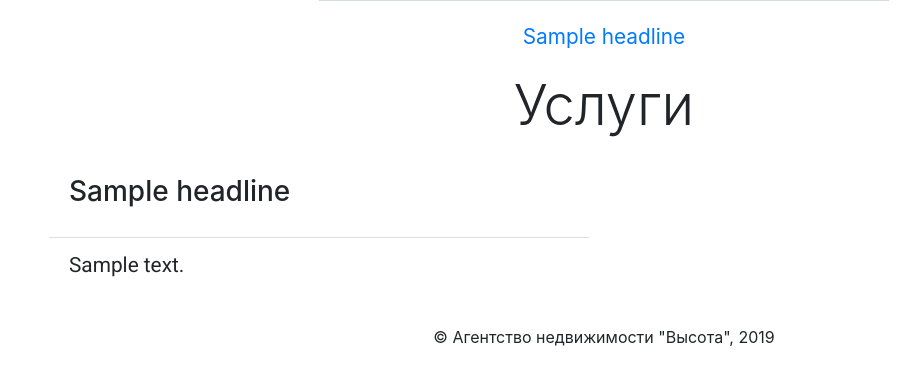
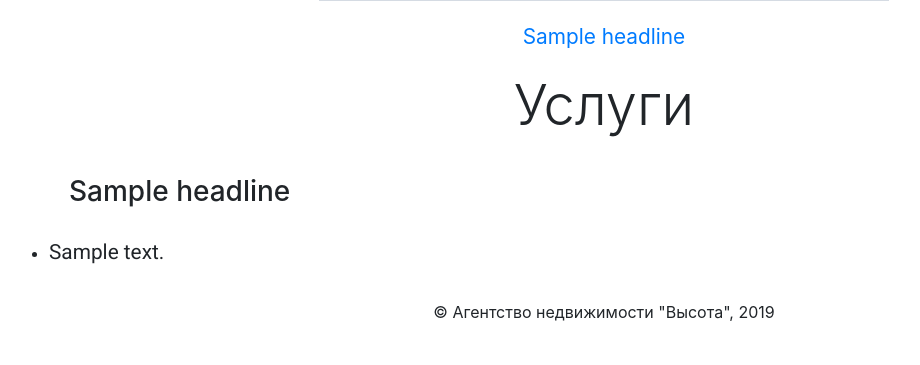
Before and after one commit to JazinBazin/height, a Django app: template agency/templates/agency/pages/services.html in a window 1280 px wide. Shown: the part 677-1042 px from the top of the page, without its empty margins (36-956 px from the left). After the commit the page ends 998 px from the top, so only its background shows below. Run offline with Django 3.2, Linux system fonts and the light colour scheme; the template is opened without the code that fills it: most values are stand-ins (such as "Sample title", 1, 10 or a date in 2020); grey boxes marked "Sample" are stand-in pictures; some libraries are stand-ins or nearby versions.

Commit message:
changed services style

```diff
--- a/agency/templates/agency/pages/services.html
+++ b/agency/templates/agency/pages/services.html
@@ -15,15 +15,15 @@
 <h2 class="display-4 text-center mb-3">Услуги</h2>
 <div class="row">
     {% for service in services %}
-    <div class="col-12 col-lg-6">
+    <div class="col-12">
         <div class="card border-0">
             <div class="card-body">
                 <h3>{{ service.headline }}</h3>
             </div>
             <ul class="list-group list-group-flush">
                 {% for list_item in service.list_items.all %}
-                <li class="list-group-item">
-                    <pre>{{ list_item.text }}</pre>
+                <li>
+                    <pre class="text-justify">{{ list_item.text }}</pre>
                 </li>
                 {% endfor %}
             </ul>
```
